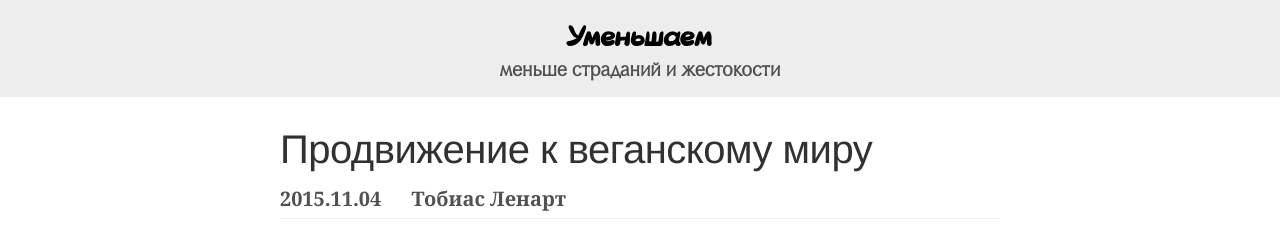
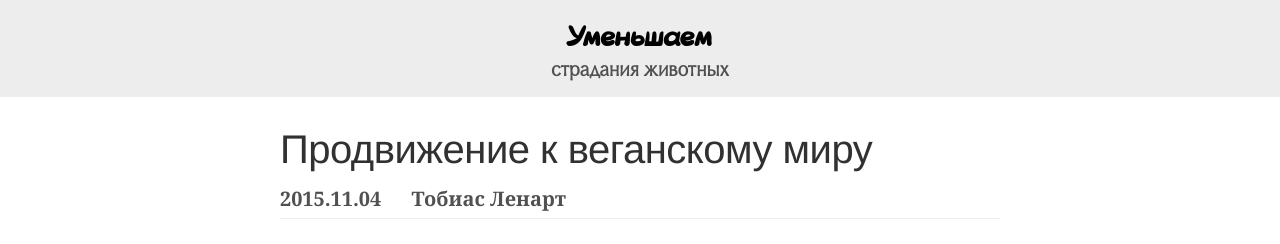
Before and after one commit to Umenshaem/umenshaem.github.io, a Jekyll site: the page built from _articles/tobias-leenaert-tipping-the-system-towards-a-vegan-world.md, in a window 1280 px wide and 900 px high. Shown: the top 244 px of the window. Built offline with Jekyll 4.4.1, drawn with Linux system fonts in a browser that asks for light colours.

Commit message:
Update blog.html

```diff
--- a/_layouts/blog.html
+++ b/_layouts/blog.html
@@ -7,7 +7,7 @@
 <body>
 <div class="masthead"><div class="container">
 <h3 class="masthead-title" style="margin: 0; padding: 0"><a href="{{ '/index.html' | relative_url }}" style="text-decoration: none; color: black">Уменьшаем</a></h3>
-<center><div class="masthead-subtitle">меньше страданий и жестокости</div></center>
+<center><div class="masthead-subtitle">страдания животных</div></center>
 </div></div>
 <div class="container content">
 
```
